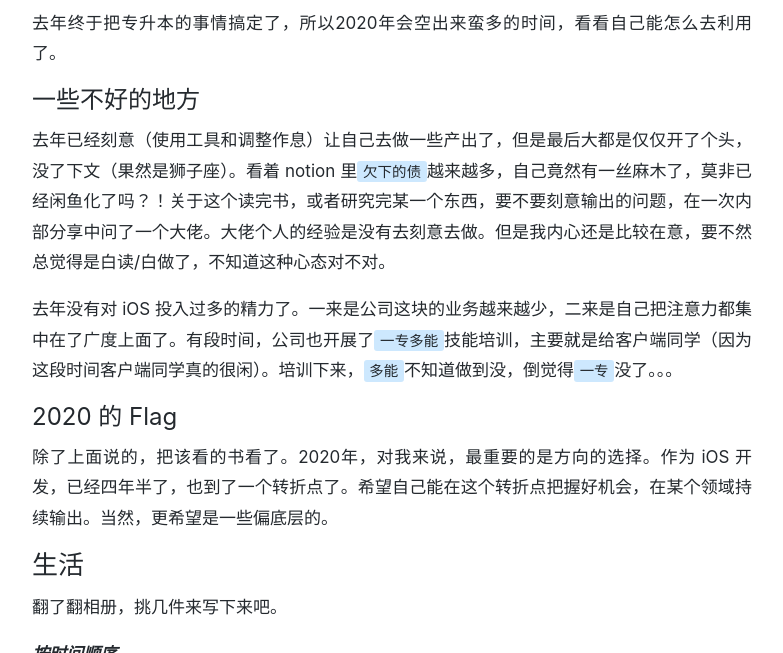
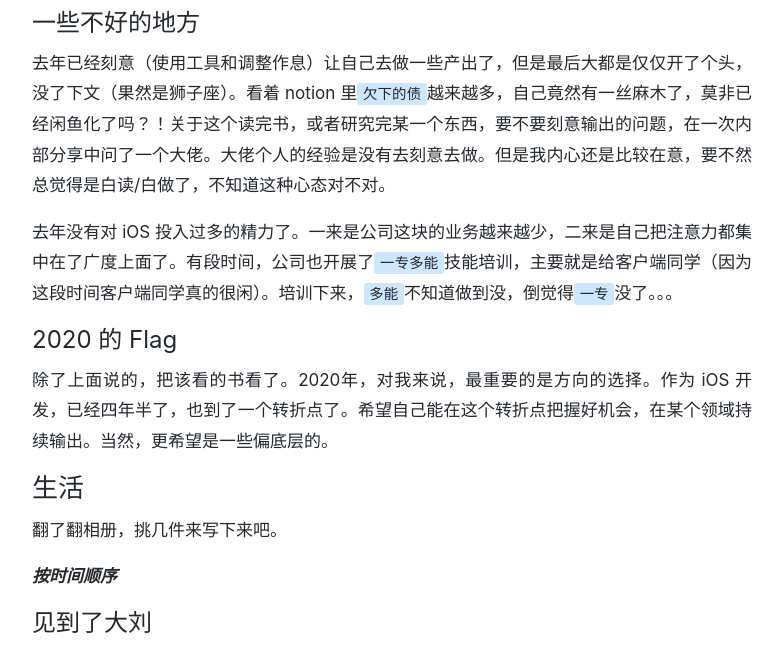
Before and after one commit to liaoyuanng/liaoyuanng.github.io, a Jekyll site: the page built from _posts/2020-01-01-2019summary.md, in a window 1280 px wide and 900 px high, scrolled down 2358 px, cut to the strip 247-900 px from the top of the window. Shown: the whole strip, without its empty margins (248-1031 px from the left). Built offline with Jekyll 4.4.1, drawn with Linux system fonts in a browser that asks for light colours; nearby versions of some CDN libraries; a style sheet for code colours, icons or effects is not loaded.

Commit message:
Update 2020-01-01-2019summary.md

```diff
--- a/_posts/2020-01-01-2019summary.md
+++ b/_posts/2020-01-01-2019summary.md
@@ -46,8 +46,6 @@ cover: 'https://leo-1253441258.cos.ap-shanghai.myqcloud.com/blog/2019.jpg'
 其余的，感觉都像去收集周边的 - -
 
 ![GDG](https://leo-1253441258.cos.ap-shanghai.myqcloud.com/blog/441577868297_.pic.jpg)
-
-去年终于把专升本的事情搞定了，所以2020年会空出来蛮多的时间，看看自己能怎么去利用了。
 
 ### 一些不好的地方
 
```
